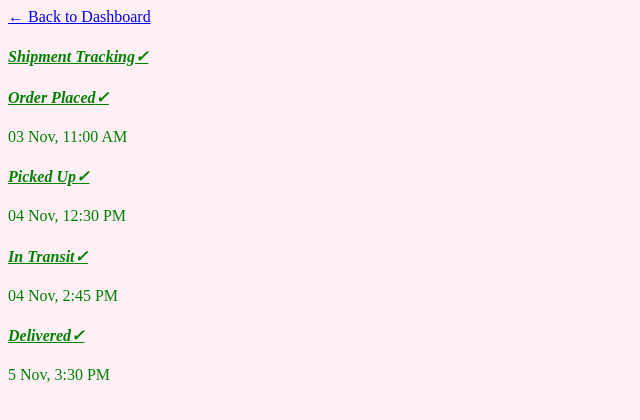
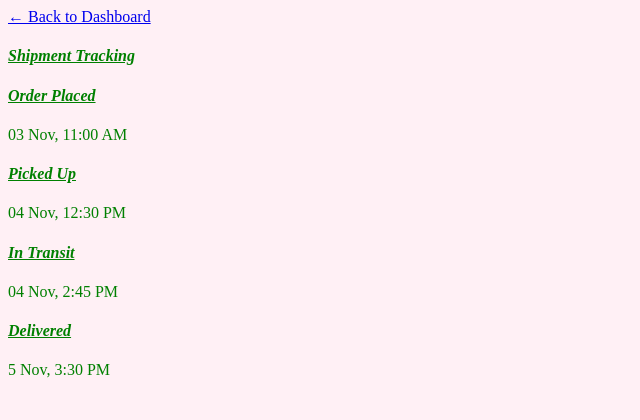
Before and after one commit to aniketojha93-maker/coldchain, a plain HTML site: page unit2.html in a window 1280 px wide. Shown: the whole page, without its empty margins (0-640 px from the left). Drawn offline with Linux system fonts and the light colour scheme.

Commit message:
Remove checkmark styling from h4::after
Removed checkmark styling from h4 elements.

```diff
--- a/unit2.css
+++ b/unit2.css
@@ -1,11 +1,4 @@
-h4::after{
 
-
-    content: "\2713"; /* Unicode for a standard checkmark */
-     /* Green color */
-  font-weight: larger;
-  margin-right: 20px
-}
 h4{
     color: green;
     text-decoration:underline;
```
